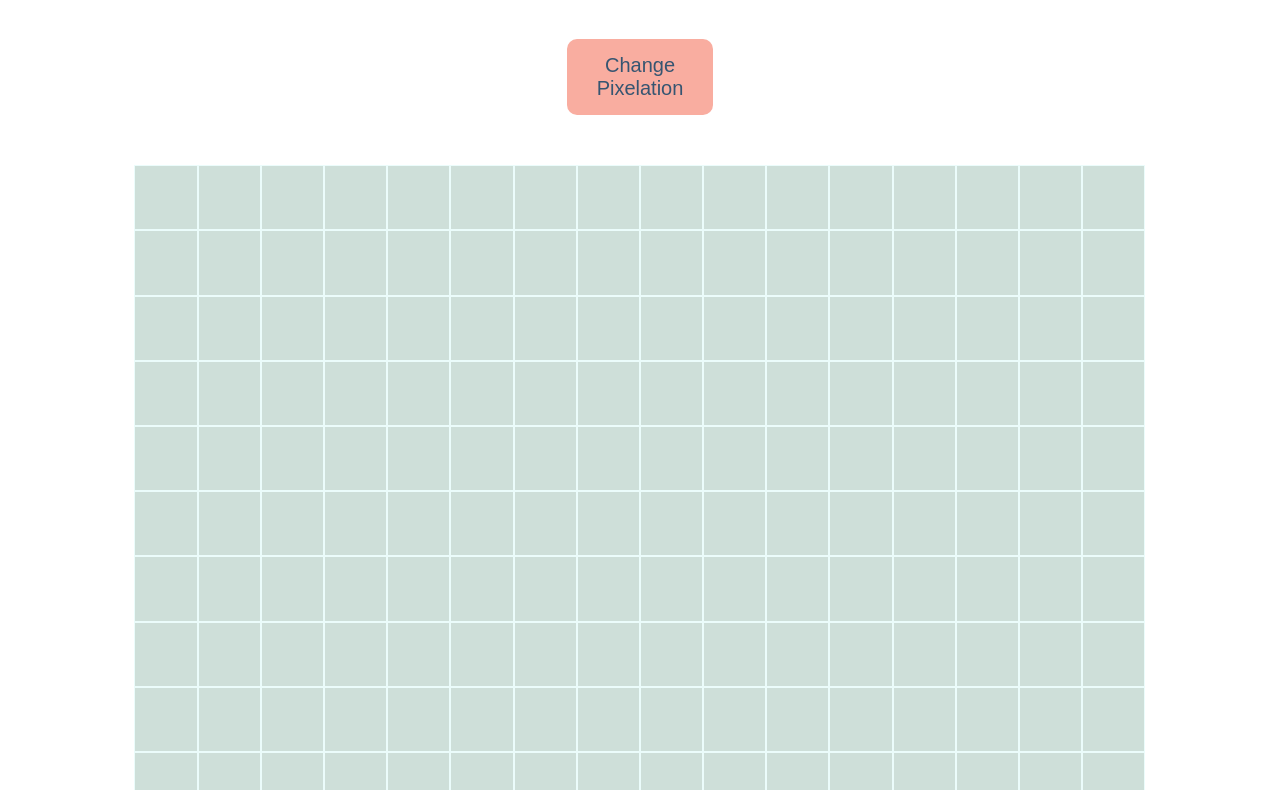
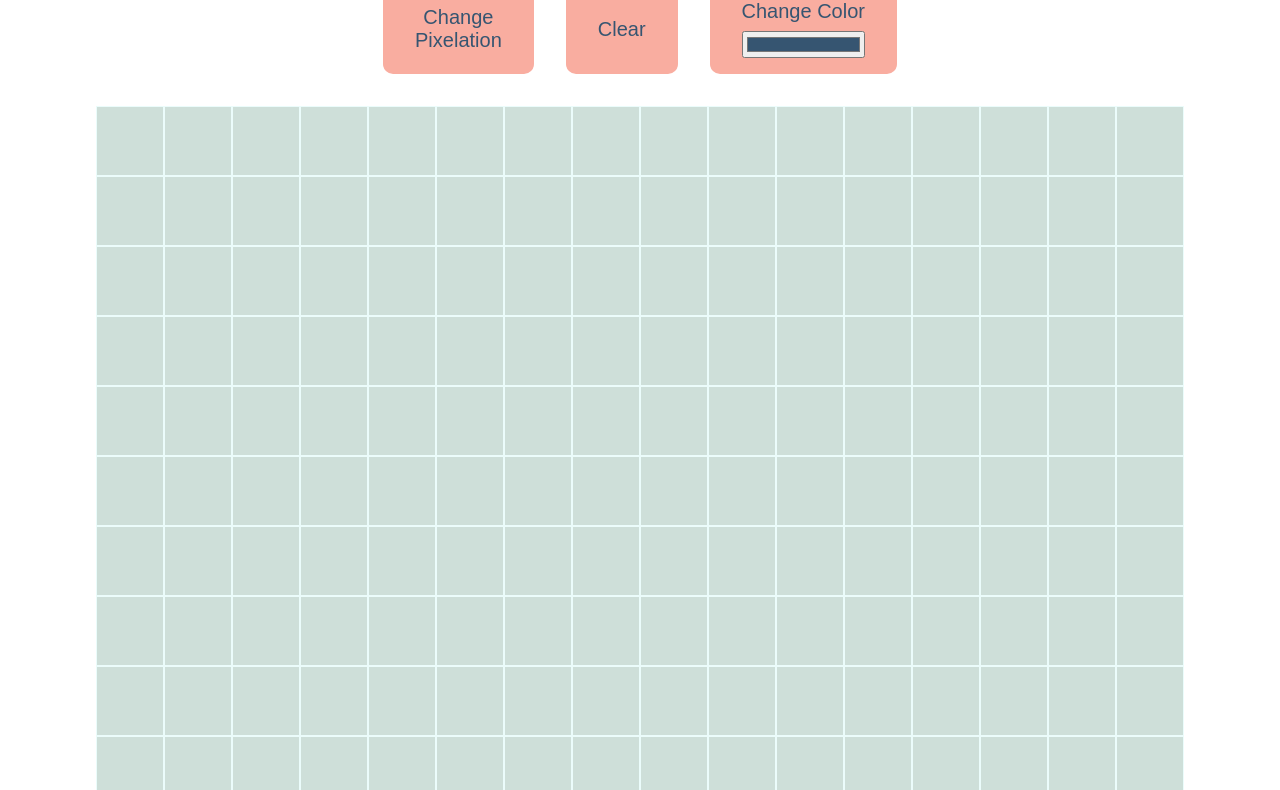
Before and after one commit to Anna-4444/etch-a-sketch, a plain HTML site: page index.html in a window 1280 px wide. Shown: the part 188-978 px from the top of the page. Drawn offline with Linux system fonts and the light colour scheme.

Commit message:
Add change color and clear features

```diff
--- a/css/main.css
+++ b/css/main.css
@@ -1,36 +1,63 @@
 body {
     font-family: Arial, Helvetica, sans-serif;
     font-size: 16px;
-    display: flex;
-    justify-content: center;
+}
+
+* {
+    margin: 0;
 }
 
 .content-wrapper {
-    width: 80%;
-    margin: 0px auto;
+    width: 90%;
+    margin: 1rem auto;
 }
 
 header {
+    display: flex;
+    flex-direction: column;
+    gap: 1rem;
+    padding: 1rem;
+    align-items: center;
     text-align: center;
-    padding: 20px 20px 50px 20px;
+}
+
+.options {
+    display: flex;
+    gap: 1rem;
 }
 
 h1 {
     color: #57651c;
-    font-size: 5rem;
+    font-size: 3rem;
 }
 
-.pixel-button {
+button {
     background-color: #f9ada0;
     color: #365571;
     border: none;
     border-radius: 10px;
-    padding: 15px 30px;
-    font-size: 1.25rem;
+    padding: 0.5rem 1rem;
+    font-size: 1rem;
+}
+button:hover {
+    background-color: #f78f7d;
+    cursor: pointer;
+}
+input {
+    width: 100%;
+    cursor: pointer;
 }
 
-.pixel-button:hover {
-    background-color: #f78f7d;
+.marker-color {
+    background-color: #f9ada0;
+    color: #365571;
+    border: none;
+    border-radius: 10px;
+    padding: 0.5rem 1rem;
+    font-size: 1rem;
+    display: flex;
+    flex-direction: column;
+    align-items: center;
 }
 
 main {
@@ -46,12 +73,31 @@ main {
 .square {
     width: 6.25%;
     padding-bottom: 6.25%;
-    position: relative;
     border: 1px solid #ebfcfb;
     box-sizing: border-box;
     background-color: #cedfd9;
 }
 
-/*.square:hover {
-    background-color: #365571;
-}*/
+@media (min-width: 768px) {
+    h1 {
+        font-size: 5rem;
+    }
+    .content-wrapper {
+        width: 85%;
+        margin: 2rem auto;
+    }
+    header {
+        padding: 2rem;
+    }
+    .options {
+        gap: 2rem;
+    }
+    button,
+    .marker-color {
+        font-size: 1.25rem;
+        padding: 1rem 2rem;
+    }
+    .marker-color {
+        gap: 0.5rem;
+    }
+}
--- a/index.html
+++ b/index.html
@@ -11,7 +11,14 @@
     <div class="content-wrapper">
         <header>
             <h1>Etch-A-Sketch</h1>
-            <button type="button" class="pixel-button">Change<br>Pixelation</button>
+            <div class="options">
+                <button class="pixel-button" type="button" >Change<br>Pixelation</button>
+                <button class="clear-button">Clear</button>
+                <div class="marker-color">
+                    <label for="color-picker">Change Color</label>
+                    <input type="color" id="color-picker" value="#365571">
+                </div>
+            </div>
         </header>
 
         <main>
--- a/script.js
+++ b/script.js
@@ -1,31 +1,45 @@
 const gridContainer = document.querySelector(".grid-container");
 const pixelButton = document.querySelector(".pixel-button");
+const clearButton = document.querySelector(".clear-button");
+const colorPicker = document.querySelector("#color-picker");
+let marker = colorPicker.value;
 
+// Display an initial 16 x 16 grid
 for (i=1; i<=256; i++){
     let gridSquare = document.createElement("div");
     gridSquare.classList.add("square");
     gridContainer.append(gridSquare);
-    gridSquare.addEventListener("mouseover", function(e) {
-        e.target.style.backgroundColor = "#365571";
+    gridSquare.addEventListener("mouseover", (e) => {
+        e.target.style.backgroundColor = marker;
     });
 };
 
-/*gridSquare.addEventListener("mouseover", function(e) {
-    e.target.style.backgroundColor = "#365571";
-});*/
+// Change Marker Color Button
+colorPicker.addEventListener("input", (e) => {
+    marker = e.target.value;
+});
 
-pixelButton.addEventListener("click", function() {
+// Clear Button - must wait for initial DOM to load before we can select the squares
+document.addEventListener("DOMContentLoaded", () => {
+    clearButton.addEventListener("click", () => {
+        const squares = document.querySelectorAll(".square");
+        squares.forEach(square => square.style.backgroundColor = "#cedfd9")
+    });
+});
+
+// Change Pixelation Button
+pixelButton.addEventListener("click", () => {
     let gridSize = Number(prompt("How many squares per side would you like your grid to have? Must be a number 1 - 100"));
     makeAGrid(gridSize);
 });
 
 function makeAGrid(gridSize){
-    gridContainer.innerHTML = "";
     if (gridSize > 100 || gridSize < 1) {
         alert("Please enter a number between 1 - 100.");
     } else if (isNaN(gridSize)) {
         alert("Please enter a number between 1 - 100.");
     } else {
+        gridContainer.innerHTML = "";
         let gridCondition = gridSize * gridSize;
         let squareWidth = ((1 / gridSize) * 100).toFixed(2) + "%";
         let squarePadBot = squareWidth;
@@ -35,11 +49,9 @@ function makeAGrid(gridSize){
             gridSquare.style.width = squareWidth;
             gridSquare.style.paddingBottom = squarePadBot;
             gridContainer.append(gridSquare);
-            gridSquare.addEventListener("mouseover", function(e) {
-                e.target.style.backgroundColor = "#365571";
+            gridSquare.addEventListener("mouseover", (e) => {
+                e.target.style.backgroundColor = marker;
             });
         };
-
-
     };
 };
```
